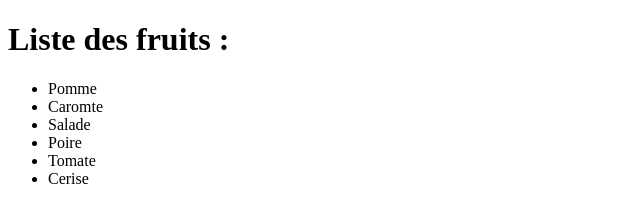
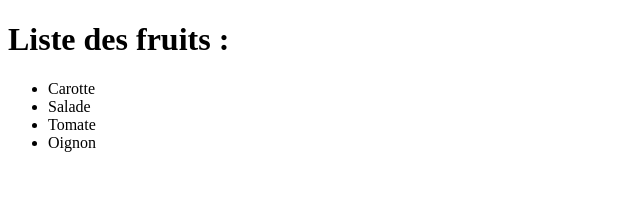
Before and after one commit to luclaurent256/exo-git-rebaser, a plain HTML site: page index.html in a window 1280 px wide. Shown: the whole page, without its empty margins (0-640 px from the left). Drawn offline with Linux system fonts and the light colour scheme.

Commit message:
Remove fruits from vegetable list and typos text and add onion
Add onion

```diff
--- a/index.html
+++ b/index.html
@@ -10,12 +10,10 @@
     <body>
         <h1>Liste des fruits :</h1>
         <ul>
-            <li>Pomme</li>
-            <li>Caromte</li>
+            <li>Carotte</li>
             <li>Salade</li>
-            <li>Poire</li>
             <li>Tomate</li>
-            <li>Cerise</li>
+            <li>Oignon</li>
         </ul>
     </body>
 </html>
```
